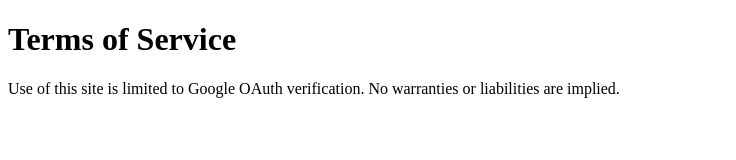
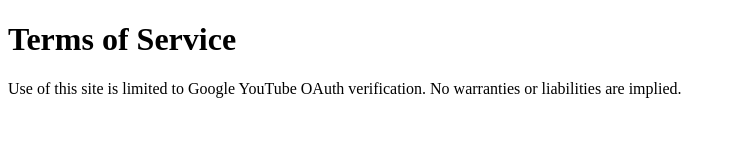
Before and after one commit to Klass-World/YouTube-OAUTH-to-Make, a plain HTML site: page terms.html in a window 1280 px wide. Shown: the whole page, without its empty margins (0-736 px from the left). Drawn offline with Linux system fonts and the light colour scheme.

Commit message:
Update terms.html

```diff
--- a/terms.html
+++ b/terms.html
@@ -8,6 +8,6 @@
 </head>
 <body>
     <h1>Terms of Service</h1>
-    <p>Use of this site is limited to Google OAuth verification. No warranties or liabilities are implied.</p>
+    <p>Use of this site is limited to Google YouTube OAuth verification. No warranties or liabilities are implied.</p>
 </body>
 </html>
```
